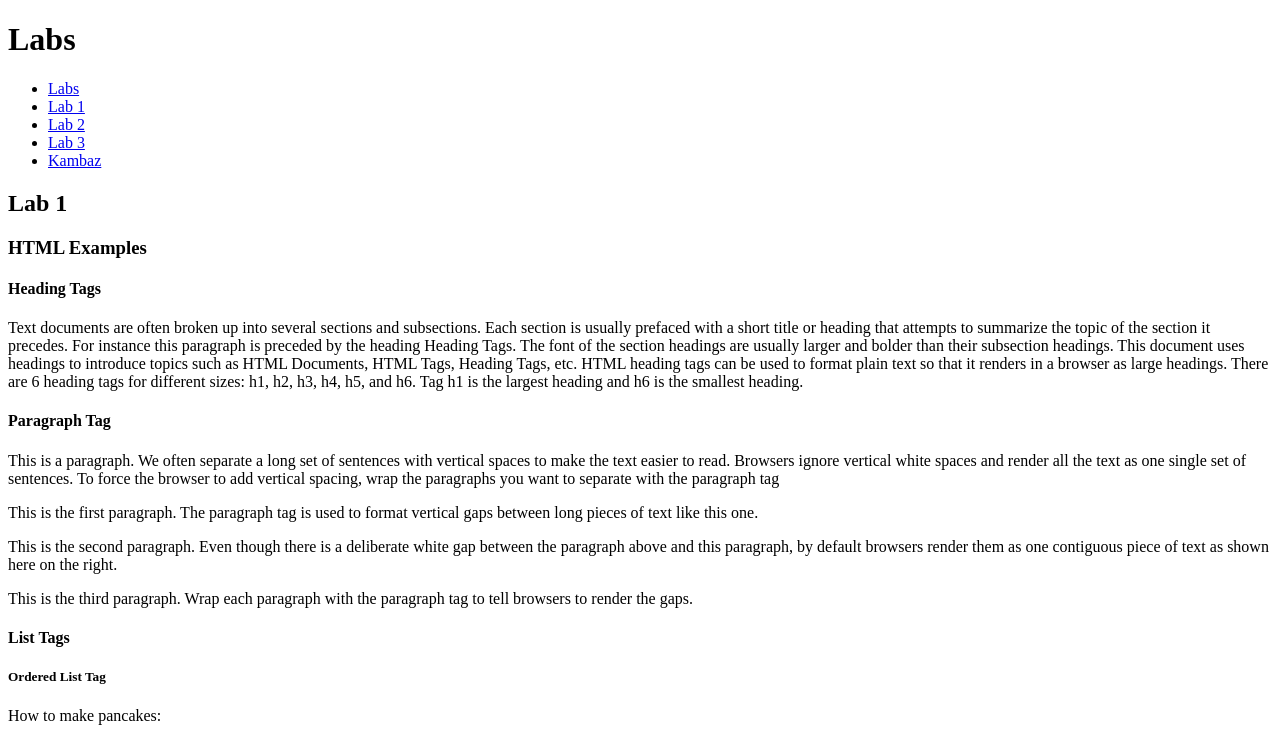
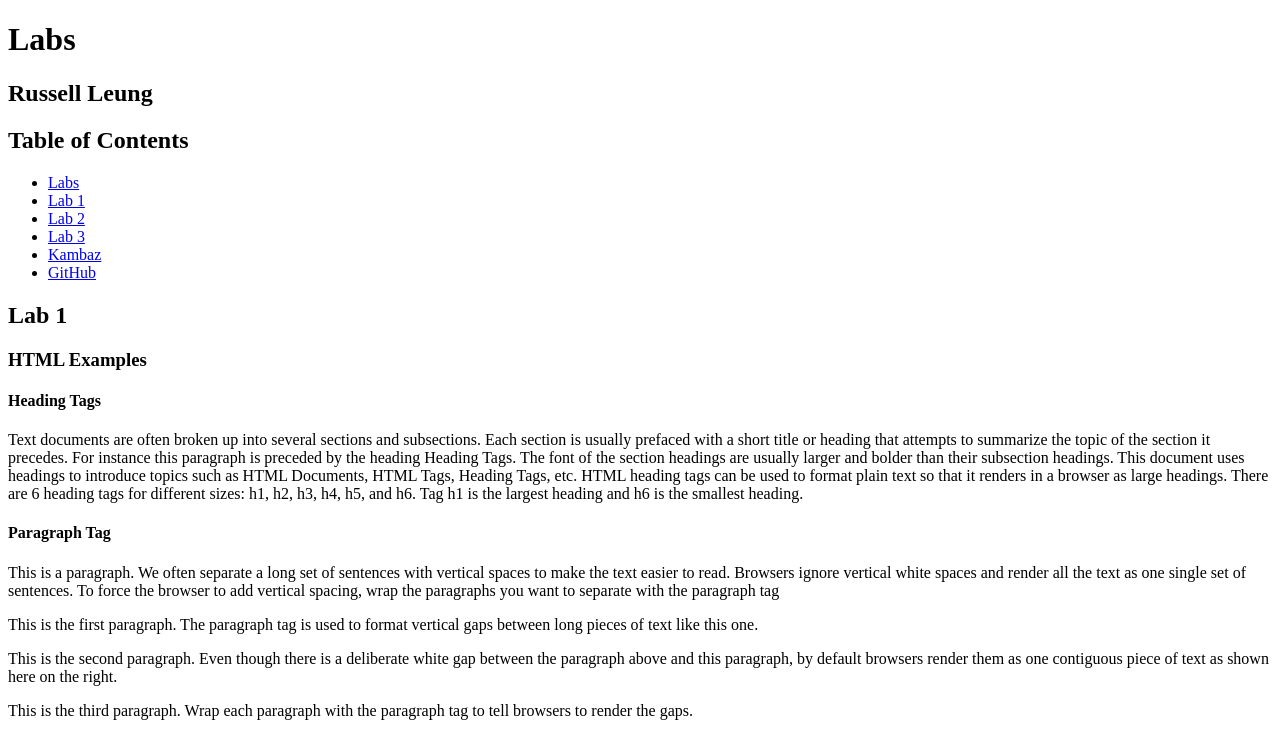
Before and after one commit to russell-leung/kambaz-react-web-app, a React (Vite) app: page /#/Labs/Lab1 in a window 1280 px wide. Shown: the top 741 px of the page. Built offline with nearby package versions, Linux system fonts and the light colour scheme.

Commit message:
Add missing stuff

```diff
--- a/src/Labs/TOC.tsx
+++ b/src/Labs/TOC.tsx
@@ -2,12 +2,16 @@ import { Link } from 'react-router-dom';
 
 export default function TOC() {
   return (
+    <>
+    <h2>Table of Contents</h2>
     <ul>
       <li><Link to="/Labs">Labs</Link></li>
       <li><Link to="/Labs/Lab1">Lab 1</Link></li>
       <li><Link to="/Labs/Lab2">Lab 2</Link></li>
       <li><Link to="/Labs/Lab3">Lab 3</Link></li>
       <li><Link to="/Kambaz">Kambaz</Link></li>
+      <li><a id="wd-github" href="https://github.com/russell-leung/kambaz-react-web-app">GitHub</a></li>
     </ul>
+    </>
   );
 }
--- a/src/Labs/index.tsx
+++ b/src/Labs/index.tsx
@@ -8,6 +8,7 @@ export default function Labs() {
   return (
     <div>
       <h1>Labs</h1>
+      <h2>Russell Leung</h2>
       <TOC />
       <Routes>
         <Route path="/" element={<Navigate to="Lab1" />} />
```
